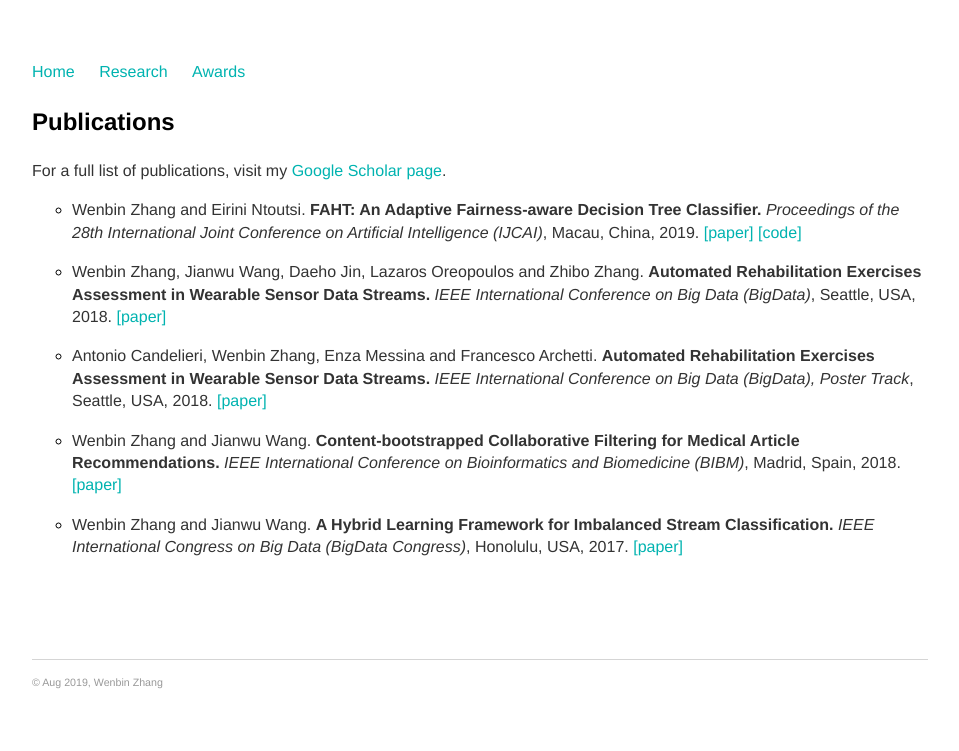
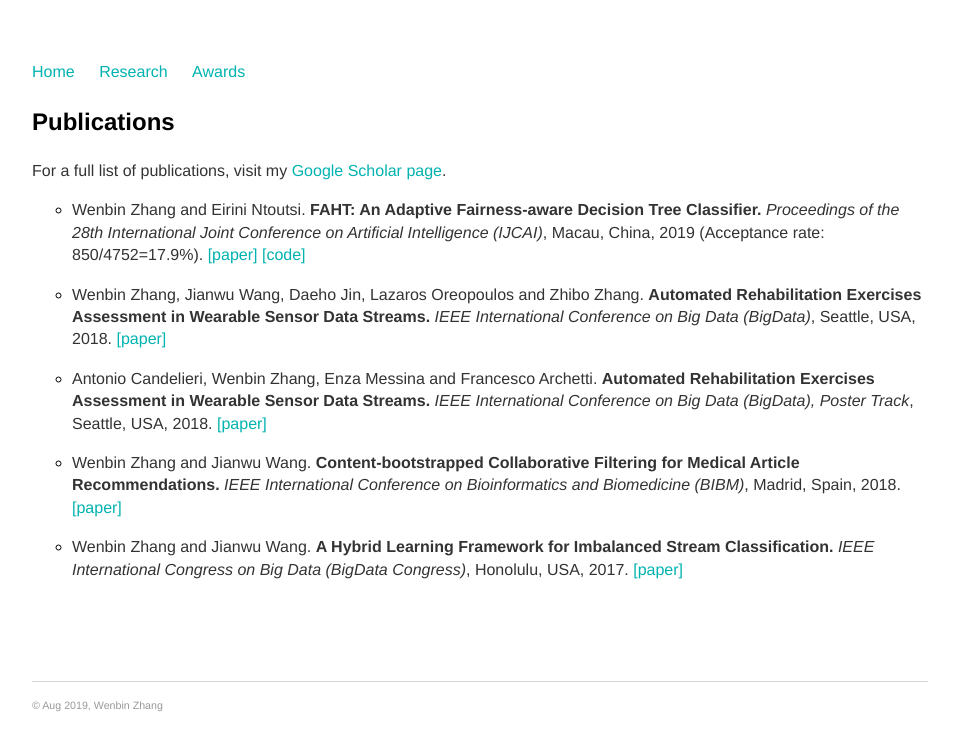
Before and after one commit to vanbanTruong/vanbanTruong.github.io, a Jekyll site: the page built from projects.md, in a window 1280 px wide. Shown: the top 751 px of the page, without its empty margins (160-1119 px from the left). Built offline with Jekyll 4.4.1, drawn with Linux system fonts in a browser that asks for light colours.

Commit message:
Update projects.md

```diff
--- a/projects.md
+++ b/projects.md
@@ -6,7 +6,7 @@ title: Research
 ### Publications
 For a full list of publications, visit my [Google Scholar page](https://scholar.google.com/citations?hl=en&user=M802p54AAAAJ).
 
-* Wenbin Zhang and Eirini Ntoutsi. **FAHT: An Adaptive Fairness-aware Decision Tree Classifier.** *Proceedings of the 28th International Joint Conference on Artificial Intelligence (IJCAI)*, Macau, China, 2019. [[paper]](https://www.ijcai.org/proceedings/2019/0205.pdf) [[code]](https://github.com/vanbanTruong/FAHT)
+* Wenbin Zhang and Eirini Ntoutsi. **FAHT: An Adaptive Fairness-aware Decision Tree Classifier.** *Proceedings of the 28th International Joint Conference on Artificial Intelligence (IJCAI)*, Macau, China, 2019 (Acceptance rate: 850/4752=17.9%). [[paper]](https://www.ijcai.org/proceedings/2019/0205.pdf) [[code]](https://github.com/vanbanTruong/FAHT)
 
 
 * Wenbin Zhang, Jianwu Wang, Daeho Jin, Lazaros Oreopoulos and Zhibo Zhang. **Automated Rehabilitation Exercises Assessment in Wearable Sensor Data Streams.** *IEEE International Conference on Big Data (BigData)*, Seattle, USA, 2018. [[paper]](https://ieeexplore.ieee.org/abstract/document/8622558)
```
